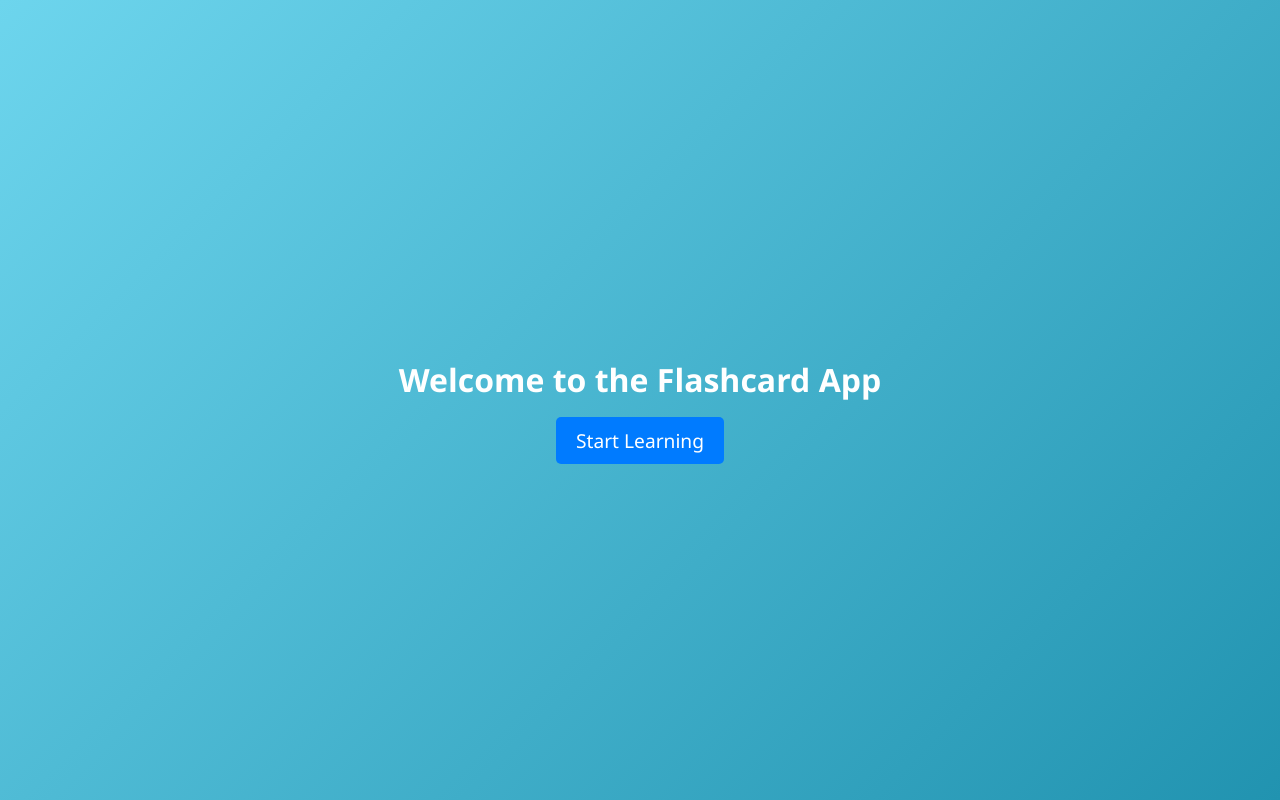
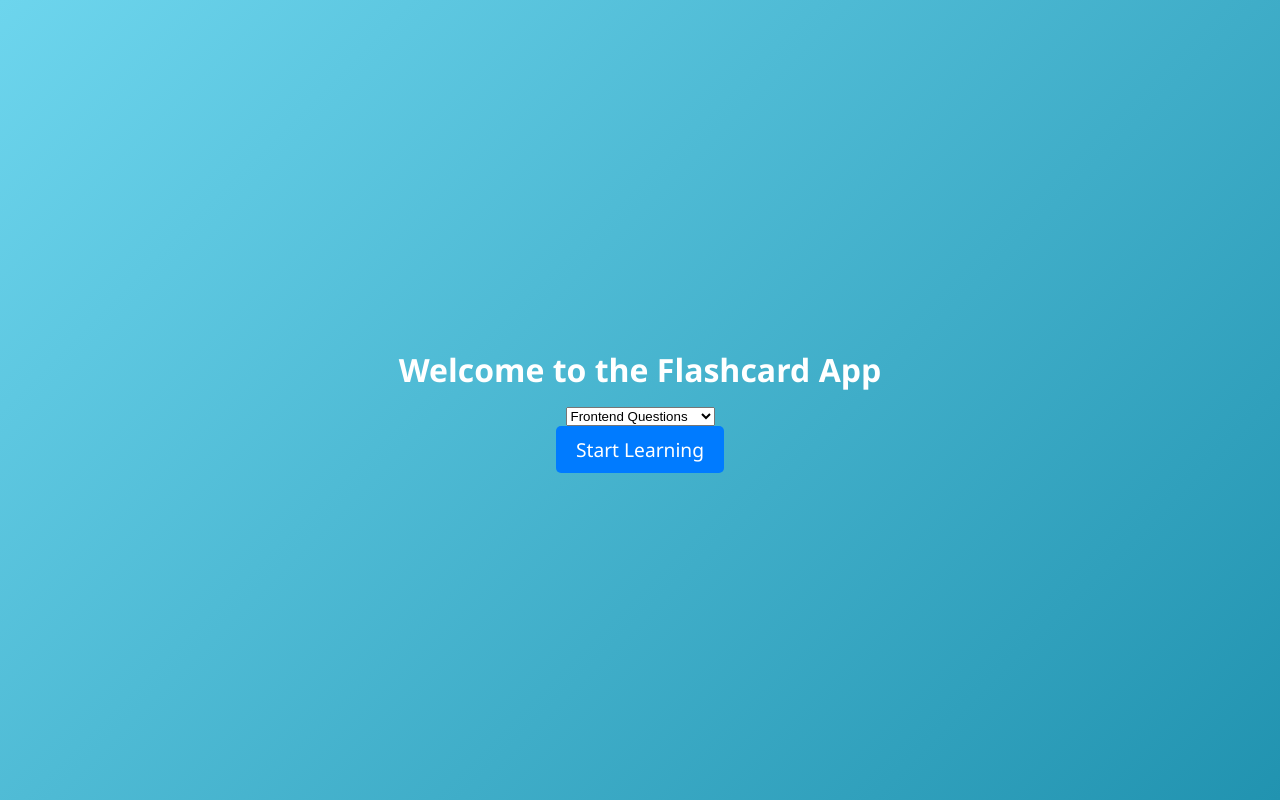
Before and after one commit to Sulton88Mehron90/interview-prep-questions, a React (Create React App) app: page / in a window 1280 px wide. Built offline with nearby package versions, Linux system fonts and the light colour scheme.

Commit message:
Add Function to change the selected category

```diff
--- a/src/Components/Flashcard/Flashcard.js
+++ b/src/Components/Flashcard/Flashcard.js
@@ -19,7 +19,7 @@ export default function Flashcard({ flashcard }) {
     setMaxHeight();
     window.addEventListener('resize', setMaxHeight);
     return () => window.removeEventListener('resize', setMaxHeight);
-  }, [flashcard]);
+  }, [flashcard.question, flashcard.answer]); // Recalculate height if the question or answer changes
 
   return (
     <div
--- a/src/Components/FlashcardContainer/FlashcardContainer.js
+++ b/src/Components/FlashcardContainer/FlashcardContainer.js
@@ -1,4 +1,3 @@
-// FlashcardContainer.js
 import React from 'react';
 import PropTypes from 'prop-types';
 import Flashcard from '../Flashcard/Flashcard';
@@ -11,7 +10,6 @@ export default function FlashcardContainer({ flashcards }) {
     <div className='container' role="main">
       <div className='card-grid' aria-live="polite">
         {flashcards.map((flashcard, index) => (
-          // Use the unique id for key if available, otherwise use index
           <Flashcard flashcard={flashcard} key={flashcard.id || index} />
         ))}
         <Link to="/" className="button go-back-button" aria-label="Return to home">Exit</Link>
--- a/src/Components/HomePage/HomePage.js
+++ b/src/Components/HomePage/HomePage.js
@@ -2,10 +2,18 @@ import React from 'react';
 import { Link } from 'react-router-dom';
 import '../HomePage/HomePage.css';
 
-export default function HomePage() {
+export default function HomePage({ handleCategoryChange }) {
   return (
     <div className="home">
       <h1 className="home__title">Welcome to the Flashcard App</h1>
+      <select
+        onChange={(e) => handleCategoryChange(e.target.value)}
+        className="home__category-selector"
+      >
+        <option value="fe">Frontend Questions</option>
+        <option value="be">Backend Questions</option>
+        <option value="behavioral">Behavioral Questions</option>
+      </select>
       <Link to="/flashcards" className="home__start-button">Start Learning</Link>
     </div>
   );
```
